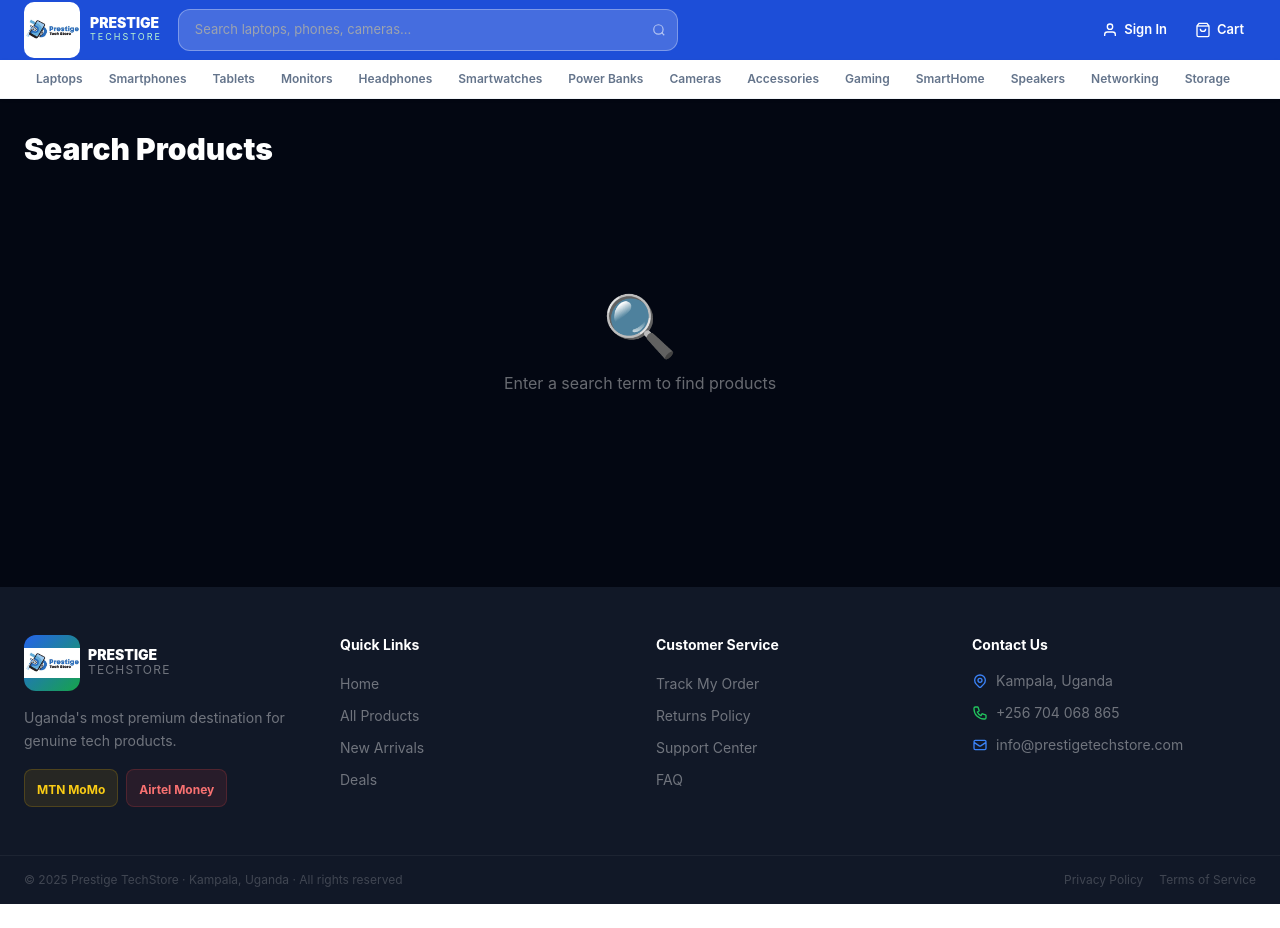
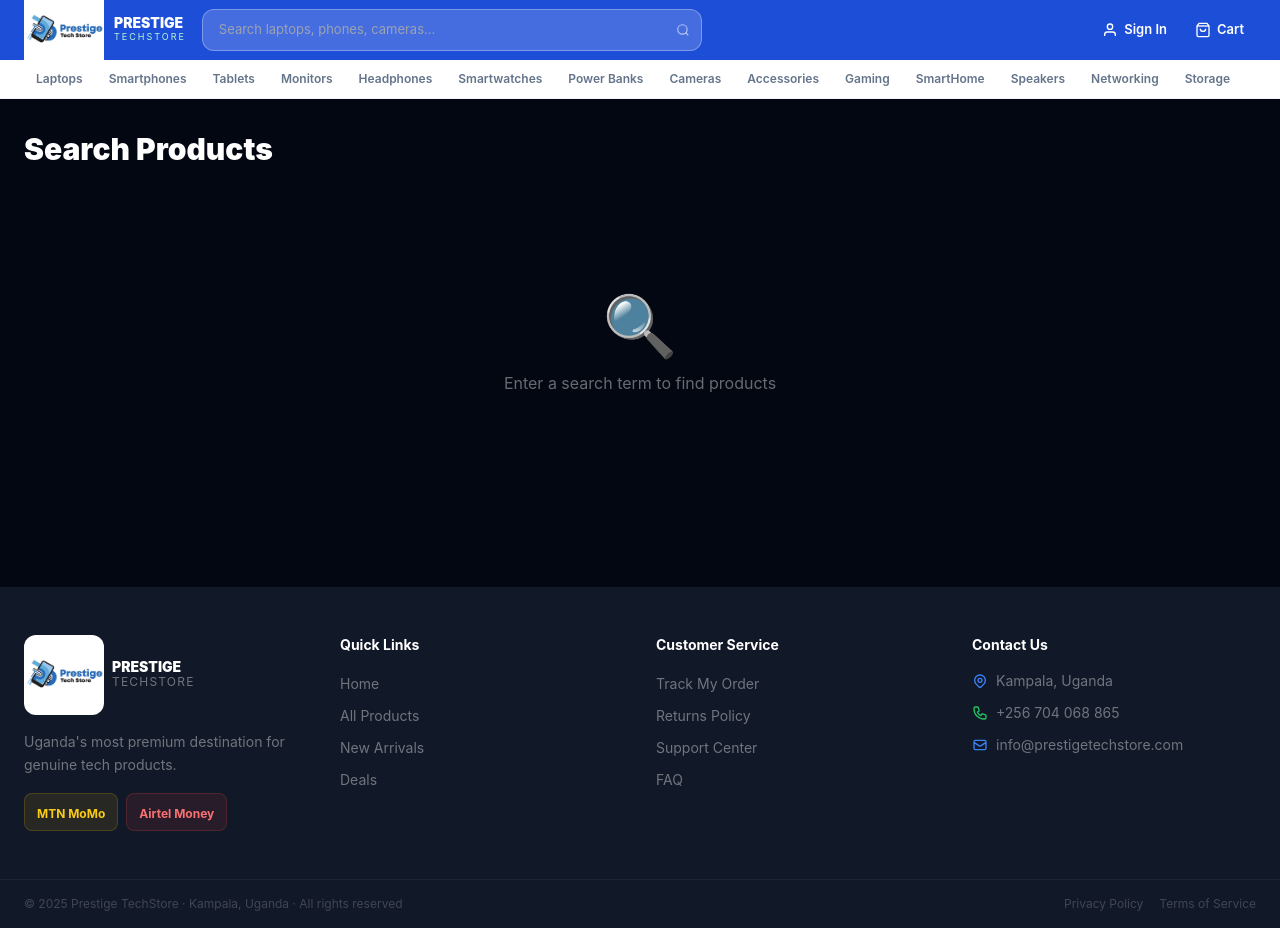
Before and after one commit to JohnsonAvad/prestige-tech-store, a React (Vite) app in the folder frontend/: page /search in a window 1280 px wide. Before the commit the page ends 904 px from the top, so only its background shows below. Built offline with nearby package versions, Linux system fonts and the light colour scheme; no server answers; the HTML template or start-up script is replaced by a standard one; a web font is replaced by a local one.

Commit message:
Adjusted the logo size and the logo background color for the footer

```diff
--- a/frontend/src/components/shared/Footer.jsx
+++ b/frontend/src/components/shared/Footer.jsx
@@ -10,7 +10,7 @@
           {/* Brand */}
           <div className="md:col-span-1">
             <div className="flex items-center gap-2 mb-4">
-              <div className="w-14 h-14 bg-gradient-to-br from-blue-600 to-green-600 rounded-xl flex items-center justify-center">
+              <div className="w-20 h-20 bg-white rounded-xl flex items-center justify-center">
                 <span className="font-black text-white">   <img src="/logo.jpeg"
       alt="Prestige logo"
       style={{ width: '100%', height: '100%', objectFit: 'contain' }}
--- a/frontend/src/components/shared/Navbar.jsx
+++ b/frontend/src/components/shared/Navbar.jsx
@@ -42,7 +42,7 @@
 
           {/* Logo */}
           <Link to="/" style={{ display: 'flex', alignItems: 'center', gap: '10px', textDecoration: 'none', flexShrink: 0 }}>
-            <div style={{ width: '56px', height: '56px', background: 'white', borderRadius: '10px', display: 'flex', alignItems: 'center', justifyContent: 'center', fontWeight: 900, color: '#16a34a', fontSize: '17px' }}> <img
+            <div style={{ width: '80px', height: '80px', background: 'white', borderRadius: '10px', display: 'flex', alignItems: 'center', justifyContent: 'center', fontWeight: 900, color: '#16a34a', fontSize: '17px' }}> <img
       src="logo.jpeg"
       alt="Prestige logo"
       style={{ width: '100%', height: '100%', objectFit: 'contain' }}
```
